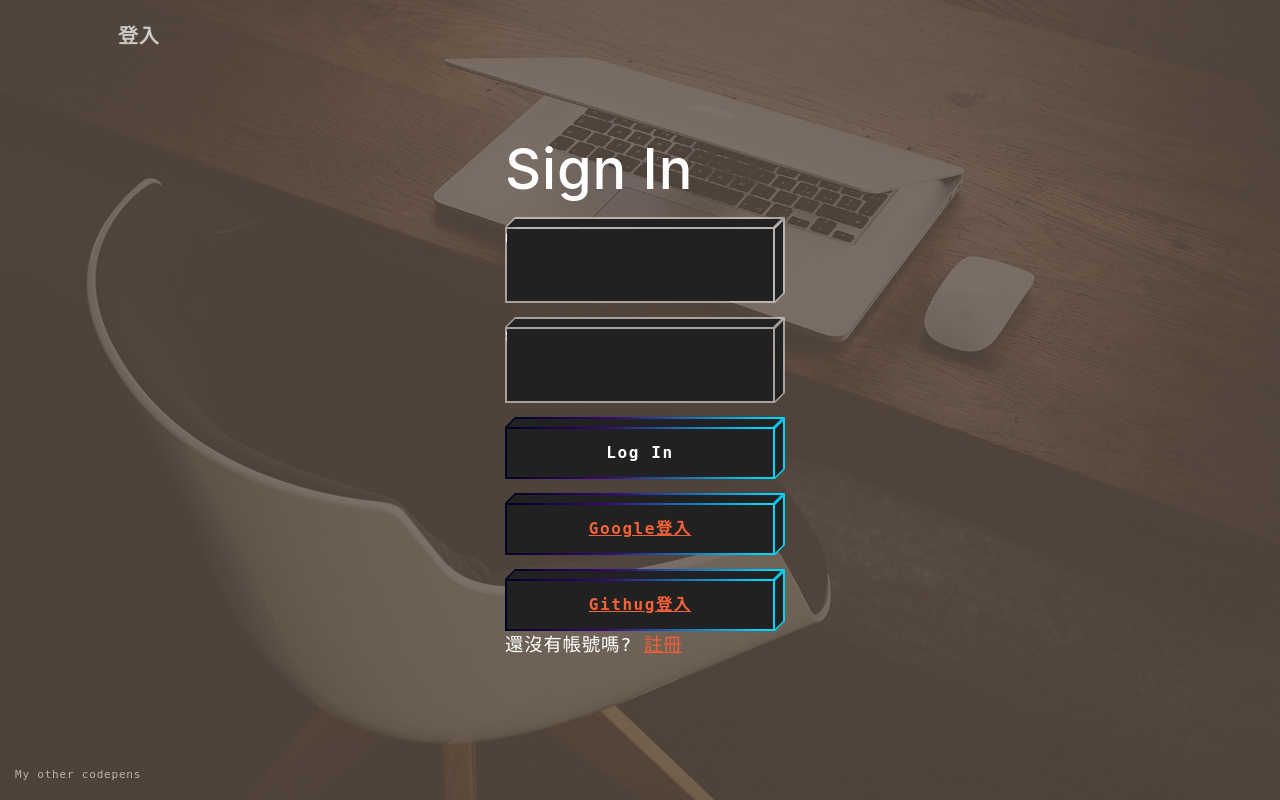
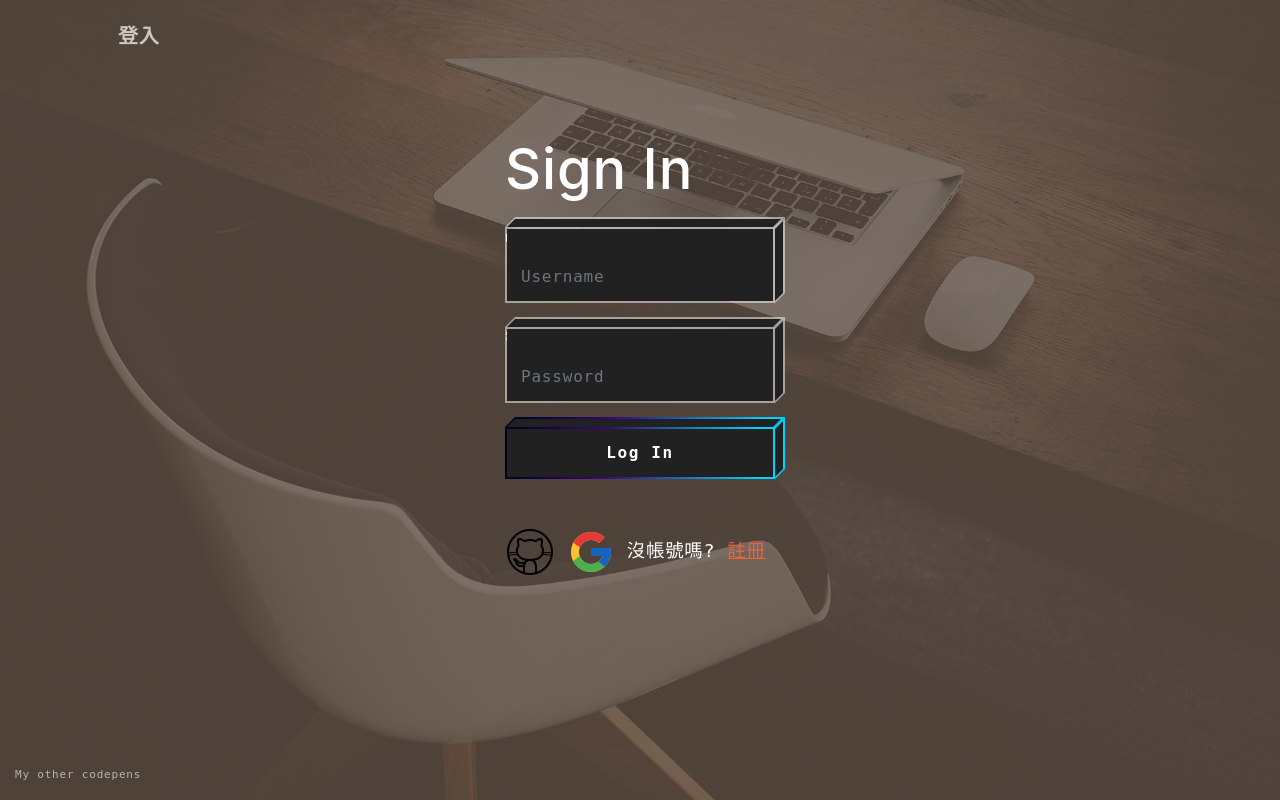
Before and after one commit to cycnqu/Alzheimer_web, a Django app: page /login/ in a window 1280 px wide. Run offline with Django 4.2, Linux system fonts and the light colour scheme; parts of the project's set-up code (start-up, migrations or seed data) failed here and were passed over; some libraries are stand-ins or nearby versions.

Commit message:
add password wrong

```diff
--- a/Alzheimer_web/Alzheimer_web/settings.py
+++ b/Alzheimer_web/Alzheimer_web/settings.py
@@ -160,4 +160,4 @@ EMAIL_HOST = 'smtp.gmail.com'  #SMTP伺服器
 EMAIL_PORT = 587  #TLS通訊埠號
 EMAIL_USE_TLS = True  #開啟TLS(傳輸層安全性)
 EMAIL_HOST_USER = 's110810546@student.nqu.edu.tw'  #寄件者電子郵件
-EMAIL_HOST_PASSWORD = 'zzmzjvnnjokzwttp'  #Gmail應用程式的密碼
+EMAIL_HOST_PASSWORD = 'xpwjfylsagtkuvlc'  #Gmail應用程式的密碼
--- a/Alzheimer_web/login/form.py
+++ b/Alzheimer_web/login/form.py
@@ -1,3 +1,4 @@
+
 from django import forms
 from django.contrib.auth.forms import UserCreationForm
 from django.contrib.auth.models import User
@@ -7,19 +8,19 @@ from .models import Customer
 class RegisterForm(UserCreationForm):
     username = forms.CharField(
         label="帳號",
-        widget=forms.TextInput(attrs={'class': 'form-control'})
+        widget=forms.TextInput(attrs={'class': 'form-control','placeholder':'Username'})
     )
     email = forms.EmailField(
         label="電子郵件",
-        widget=forms.EmailInput(attrs={'class': 'form-control'})
+        widget=forms.EmailInput(attrs={'class': 'form-control','placeholder':'Email'})
     )
     password1 = forms.CharField(
         label="密碼",
-        widget=forms.PasswordInput(attrs={'class': 'form-control'})
+        widget=forms.PasswordInput(attrs={'class': 'form-control','placeholder':'Password'})
     )
     password2 = forms.CharField(
         label="密碼確認",
-        widget=forms.PasswordInput(attrs={'class': 'form-control'})
+        widget=forms.PasswordInput(attrs={'class': 'form-control','placeholder':'PasswordAgain'})
     )
     class Meta:
         model = User
@@ -28,11 +29,11 @@ class RegisterForm(UserCreationForm):
 class LoginForm(forms.Form):
     username = forms.CharField(
         label="帳號",
-        widget=forms.TextInput(attrs={'class': 'form-control'})
+        widget=forms.TextInput(attrs={'class': 'form-control','placeholder':'Username'})
     )
     password = forms.CharField(
         label="密碼",
-        widget=forms.PasswordInput(attrs={'class': 'form-control'})
+        widget=forms.PasswordInput(attrs={'class': 'form-control','placeholder':'Password'})
     )
 
 class CustomerModelForm(forms.ModelForm):
--- a/Alzheimer_web/login/views.py
+++ b/Alzheimer_web/login/views.py
@@ -4,6 +4,8 @@ from login.form import *
 from django.core.mail import EmailMessage
 from django.template.loader import render_to_string
 from django.conf import settings
+
+from django.contrib import messages
 # Create your views here.
 def sign_up(request):
     form = RegisterForm()
@@ -41,8 +43,12 @@ def sign_in(request):
         password = request.POST.get("password")
         user = authenticate(request, username=username, password=password)
         if user is not None:
-            login(request, user)
-            return redirect('/')  #重新導向到首頁
+            if user.is_active:
+                login(request, user)
+                return redirect('/')  #重新導向到首頁
+        else:
+            messages.error(request,'username or password not correct')
+            return redirect('/login')
     context = {
         'form': form
     }
--- a/Alzheimer_web/templates/login.html
+++ b/Alzheimer_web/templates/login.html
@@ -58,36 +58,23 @@
             My other codepens
           </a>
         </div>
-        <button class='btn block-cube block-cube-hover' type='submit'>
-            <div class='bg-top'>
-                <div class='bg-inner'></div>
-            </div>
-            <div class='bg-right'>
-              <div class='bg-inner'></div>
-            </div>
-            <div class='bg'>
-              <div class='bg-inner'></div>
-            </div>
-            <div class='text'>
-                <a  href="{% provider_login_url 'google' method='oauth2' %}">Google登入</a>
-            </div>
-        </button>
         </br>
-        <button class='btn block-cube block-cube-hover' type='submit'>
-            <div class='bg-top'>
-                <div class='bg-inner'></div>
-            </div>
-            <div class='bg-right'>
-              <div class='bg-inner'></div>
-            </div>
-            <div class='bg'>
-              <div class='bg-inner'></div>
-            </div>
-            <div class='text'>
-                <a  href="{% provider_login_url 'github' %}">Githug登入</a>
-            </div>
-        </button>
-        <p>還沒有帳號嗎? <a href="{% url 'Register' %}">註冊</a></p>
+        <div>
+          <p>
+          <a  href="{% provider_login_url 'github' %}"><img src="{% static 'img/github.png'%}" alt="github login" ></a>
+          <a  href="{% provider_login_url 'google' method='oauth2' %}"><img src="{% static 'img/google.png'%}" alt="google login" ></a>
+          沒帳號嗎? <a href="{% url 'Register' %}">註冊</a>
+          </p>
+        </div>
     </form>
+    {% for message in messages %}
+
+                    <div class="alert alert-success">
+                        <a class="close" href="/login" data-dismiss="alert">×</a>
+
+                        {{ message }}
+
+                    </div>
+    {% endfor %}
 </div>
 {% endblock  %}
```
Also changed, not shown: Alzheimer_web/templates/register.html (+12 -12 lines), Alzheimer_web/static/img/github.png (added), Alzheimer_web/static/img/google.jpg (added), Alzheimer_web/static/img/google.png (added).
